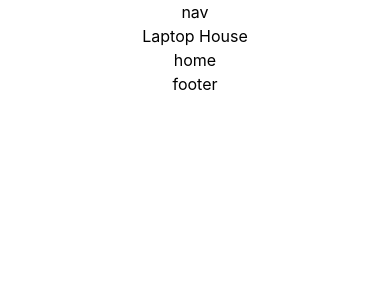
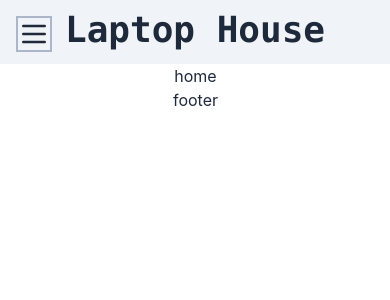
Before and after one commit to aduyti/inventory-client, a React (Create React App) app: page / in a window 390 px wide. Shown: the top 300 px of the page. Built offline with nearby package versions, Linux system fonts and the light colour scheme.

Commit message:
responsive side navbar with animation

```diff
--- a/package.json
+++ b/package.json
@@ -3,6 +3,7 @@
   "version": "0.1.0",
   "private": true,
   "dependencies": {
+    "@heroicons/react": "^1.0.6",
     "@testing-library/jest-dom": "^5.16.4",
     "@testing-library/react": "^13.1.1",
     "@testing-library/user-event": "^13.5.0",
--- a/public/index.html
+++ b/public/index.html
@@ -22,6 +22,7 @@
       work correctly both with client-side routing and a non-root public URL.
       Learn how to configure a non-root public URL by running `npm run build`.
     -->
+
   <title>Laptop House</title>
 </head>
 
--- a/src/App.js
+++ b/src/App.js
@@ -12,13 +12,18 @@ import Login from './Pages/Login/Login';
 import Register from './Pages/Register/Register';
 import ProductManage from './Pages/ProductManage/ProductManage';
 import NotFound from './Pages/NotFound/NotFound';
+import { useState } from 'react';
 
 function App() {
+  const [isOpen, setIsOpen] = useState(false);
   return (
-    <div className="App">
-      <NavSideBar />
-      <div>
-        <Header />
+    <div className="App text-slate-800 ">
+      <Header menuState={[isOpen, setIsOpen]} />
+      <div className="grid grid-cols-[1px_1fr] md:grid-cols-[224px_1fr] md:gap-2">
+        <div className="relative">
+          <NavSideBar menuState={[isOpen, setIsOpen]} />
+        </div>
+        <div className="">
           <Routes>
             <Route index element={<Home />} />
             <Route path="/home" element={<Home />} />
@@ -34,6 +39,7 @@ function App() {
           <Footer />
         </div>
       </div>
+    </div>
   );
 }
 
--- a/src/Components/Header/Header.js
+++ b/src/Components/Header/Header.js
@@ -1,9 +1,18 @@
 import React from 'react';
+import { XIcon, MenuIcon } from '@heroicons/react/outline';
 
-const Header = () => {
+const Header = ({ menuState }) => {
+    const [isOpen, setIsOpen] = menuState;
     return (
-        <div>
-            Laptop House
+        <div className="h-16 bg-slate-200/50 relative">
+            <div className="fixed top-4 left-4 border-2 border-slate-400/75 hover:border-slate-400 hover:bg-slate-300 cursor-pointer md:hidden" onClick={() => setIsOpen(!isOpen)}>
+                {
+                    isOpen ?
+                        <XIcon className="h-8 w-8" />
+                        : <MenuIcon className="h-8 w-8" />
+                }
+            </div>
+            <h1 className="font-mono font-bold text-4xl pt-2.5">Laptop House</h1>
         </div>
     );
 };
--- a/src/Components/NavSideBar/NavSideBar.js
+++ b/src/Components/NavSideBar/NavSideBar.js
@@ -1,8 +1,11 @@
 import React from 'react';
 
-const NavSideBar = () => {
+const NavSideBar = ({ menuState }) => {
+    const [isOpen] = menuState;
+
     return (
-        <div>
+        <div className={` ${isOpen ? "left-0" : "left-[-220px]"}
+        h-screen bg-gray-400/75 fixed top-16 md:left-0 ease-in duration-300 w-52`}>
             nav
         </div>
     );
```
Also changed, not shown: 2 other files (tests, documents, lock files or other folders). Lines whose indentation alone changed are shown as unchanged.
